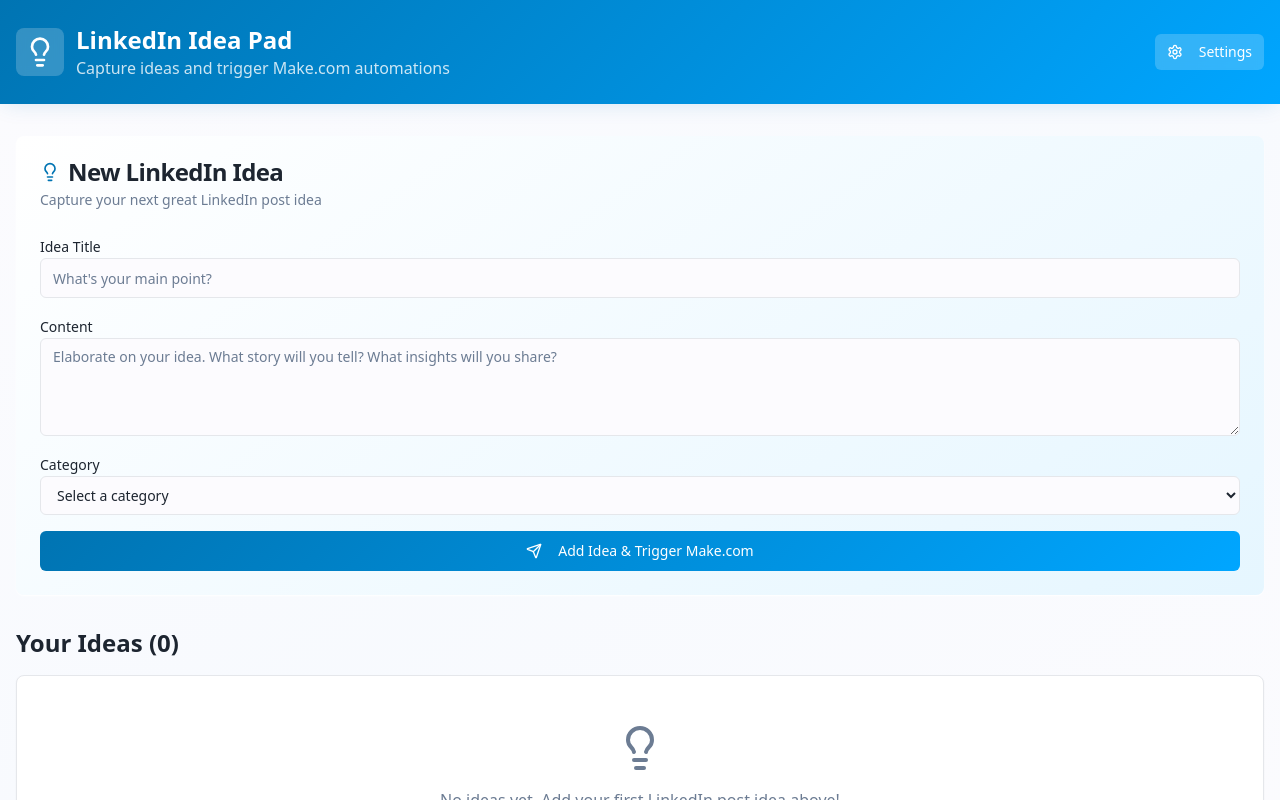
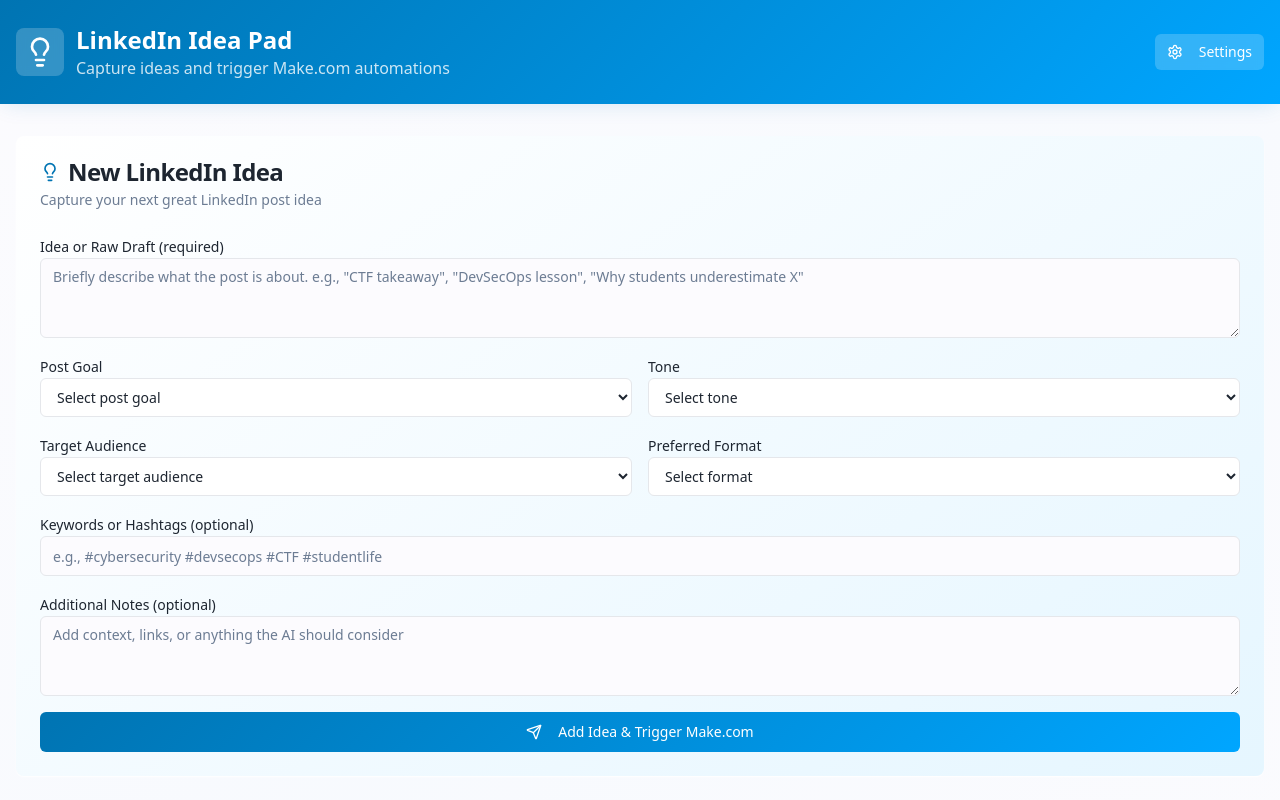
Before and after one commit to AbdullahGheith/idea-flow-linked, a React (Vite) app: page / in a window 1280 px wide. Shown: the top 800 px of the page. Built offline with nearby package versions, Linux system fonts and the light colour scheme.

Commit message:
Add custom form fields
Implement new form fields for the LinkedIn idea pad, including fields for idea description, post goal, tone, target audience, keywords/hashtags, preferred format, and additional notes.

```diff
--- a/src/components/LinkedInIdeaPad.tsx
+++ b/src/components/LinkedInIdeaPad.tsx
@@ -11,23 +11,62 @@ import { Label } from "@/components/ui/label";
 
 interface IdeaItem {
   id: string;
-  title: string;
-  content: string;
-  category: string;
+  ideaOrDraft: string;
+  postGoal: string;
+  tone: string;
+  targetAudience: string;
+  keywords: string;
+  preferredFormat: string;
+  additionalNotes: string;
   timestamp: string;
 }
 
 export default function LinkedInIdeaPad() {
   const [ideas, setIdeas] = useState<IdeaItem[]>([]);
-  const [newIdea, setNewIdea] = useState({ title: '', content: '', category: '' });
+  const [newIdea, setNewIdea] = useState({
+    ideaOrDraft: '',
+    postGoal: '',
+    tone: '',
+    targetAudience: '',
+    keywords: '',
+    preferredFormat: '',
+    additionalNotes: ''
+  });
   const [webhookUrl, setWebhookUrl] = useState('');
   const [isLoading, setIsLoading] = useState(false);
   const { toast } = useToast();
 
-  // Categories for LinkedIn posts
-  const categories = [
-    'Industry Insights', 'Personal Growth', 'Leadership', 'Tech Trends',
-    'Career Tips', 'Networking', 'Motivation', 'Business Strategy'
+  // Form options
+  const postGoals = [
+    'Share a personal experience',
+    'Demonstrate expertise',
+    'Spark discussion',
+    'Promote something (e.g. event, course)',
+    'Inspire / reflect'
+  ];
+
+  const tones = [
+    'Personal / informal',
+    'Reflective',
+    'Light / humorous',
+    'Bold / opinionated'
+  ];
+
+  const targetAudiences = [
+    'Cybersecurity students',
+    'Security professionals',
+    'Founders / startup people',
+    'Tech-curious followers',
+    'Newcomers to the field'
+  ];
+
+  const preferredFormats = [
+    'Text post',
+    'Image + caption',
+    'Screenshot with commentary',
+    'Meme idea',
+    'Quote graphic',
+    'Short video idea'
   ];
 
   // Load data from localStorage on mount
@@ -76,9 +115,13 @@ export default function LinkedInIdeaPad() {
         },
         mode: "no-cors",
         body: JSON.stringify({
-          title: idea.title,
-          content: idea.content,
-          category: idea.category,
+          ideaOrDraft: idea.ideaOrDraft,
+          postGoal: idea.postGoal,
+          tone: idea.tone,
+          targetAudience: idea.targetAudience,
+          keywords: idea.keywords,
+          preferredFormat: idea.preferredFormat,
+          additionalNotes: idea.additionalNotes,
           timestamp: idea.timestamp,
           source: "LinkedIn Idea Pad",
           platform: "LinkedIn"
@@ -103,10 +146,10 @@ export default function LinkedInIdeaPad() {
 
   // Add new idea
   const addIdea = async () => {
-    if (!newIdea.title.trim() || !newIdea.content.trim()) {
+    if (!newIdea.ideaOrDraft.trim()) {
       toast({
         title: "Missing Information",
-        description: "Please fill in both title and content for your idea.",
+        description: "Please fill in the idea or draft field.",
         variant: "destructive",
       });
       return;
@@ -114,15 +157,27 @@ export default function LinkedInIdeaPad() {
 
     const idea: IdeaItem = {
       id: Date.now().toString(),
-      title: newIdea.title,
-      content: newIdea.content,
-      category: newIdea.category || 'General',
+      ideaOrDraft: newIdea.ideaOrDraft,
+      postGoal: newIdea.postGoal,
+      tone: newIdea.tone,
+      targetAudience: newIdea.targetAudience,
+      keywords: newIdea.keywords,
+      preferredFormat: newIdea.preferredFormat,
+      additionalNotes: newIdea.additionalNotes,
       timestamp: new Date().toISOString(),
     };
 
     const updatedIdeas = [idea, ...ideas];
     saveIdeas(updatedIdeas);
-    setNewIdea({ title: '', content: '', category: '' });
+    setNewIdea({
+      ideaOrDraft: '',
+      postGoal: '',
+      tone: '',
+      targetAudience: '',
+      keywords: '',
+      preferredFormat: '',
+      additionalNotes: ''
+    });
 
     // Trigger Make.com webhook
     await triggerMakeWebhook(idea);
@@ -208,39 +263,99 @@ export default function LinkedInIdeaPad() {
           </CardHeader>
           <CardContent className="space-y-4">
             <div>
-              <Label htmlFor="title">Idea Title</Label>
+              <Label htmlFor="ideaOrDraft">Idea or Raw Draft (required)</Label>
+              <Textarea
+                id="ideaOrDraft"
+                placeholder='Briefly describe what the post is about. e.g., "CTF takeaway", "DevSecOps lesson", "Why students underestimate X"'
+                value={newIdea.ideaOrDraft}
+                onChange={(e) => setNewIdea({ ...newIdea, ideaOrDraft: e.target.value })}
+                rows={3}
+              />
+            </div>
+
+            <div className="grid grid-cols-1 md:grid-cols-2 gap-4">
+              <div>
+                <Label htmlFor="postGoal">Post Goal</Label>
+                <select
+                  id="postGoal"
+                  value={newIdea.postGoal}
+                  onChange={(e) => setNewIdea({ ...newIdea, postGoal: e.target.value })}
+                  className="w-full px-3 py-2 border border-input bg-card rounded-md text-sm focus:outline-none focus:ring-2 focus:ring-ring z-50 relative"
+                >
+                  <option value="">Select post goal</option>
+                  {postGoals.map((goal) => (
+                    <option key={goal} value={goal}>{goal}</option>
+                  ))}
+                </select>
+              </div>
+
+              <div>
+                <Label htmlFor="tone">Tone</Label>
+                <select
+                  id="tone"
+                  value={newIdea.tone}
+                  onChange={(e) => setNewIdea({ ...newIdea, tone: e.target.value })}
+                  className="w-full px-3 py-2 border border-input bg-card rounded-md text-sm focus:outline-none focus:ring-2 focus:ring-ring z-50 relative"
+                >
+                  <option value="">Select tone</option>
+                  {tones.map((tone) => (
+                    <option key={tone} value={tone}>{tone}</option>
+                  ))}
+                </select>
+              </div>
+            </div>
+
+            <div className="grid grid-cols-1 md:grid-cols-2 gap-4">
+              <div>
+                <Label htmlFor="targetAudience">Target Audience</Label>
+                <select
+                  id="targetAudience"
+                  value={newIdea.targetAudience}
+                  onChange={(e) => setNewIdea({ ...newIdea, targetAudience: e.target.value })}
+                  className="w-full px-3 py-2 border border-input bg-card rounded-md text-sm focus:outline-none focus:ring-2 focus:ring-ring z-50 relative"
+                >
+                  <option value="">Select target audience</option>
+                  {targetAudiences.map((audience) => (
+                    <option key={audience} value={audience}>{audience}</option>
+                  ))}
+                </select>
+              </div>
+
+              <div>
+                <Label htmlFor="preferredFormat">Preferred Format</Label>
+                <select
+                  id="preferredFormat"
+                  value={newIdea.preferredFormat}
+                  onChange={(e) => setNewIdea({ ...newIdea, preferredFormat: e.target.value })}
+                  className="w-full px-3 py-2 border border-input bg-card rounded-md text-sm focus:outline-none focus:ring-2 focus:ring-ring z-50 relative"
+                >
+                  <option value="">Select format</option>
+                  {preferredFormats.map((format) => (
+                    <option key={format} value={format}>{format}</option>
+                  ))}
+                </select>
+              </div>
+            </div>
+
+            <div>
+              <Label htmlFor="keywords">Keywords or Hashtags (optional)</Label>
               <Input
-                id="title"
-                placeholder="What's your main point?"
-                value={newIdea.title}
-                onChange={(e) => setNewIdea({ ...newIdea, title: e.target.value })}
+                id="keywords"
+                placeholder="e.g., #cybersecurity #devsecops #CTF #studentlife"
+                value={newIdea.keywords}
+                onChange={(e) => setNewIdea({ ...newIdea, keywords: e.target.value })}
               />
             </div>
 
             <div>
-              <Label htmlFor="content">Content</Label>
+              <Label htmlFor="additionalNotes">Additional Notes (optional)</Label>
               <Textarea
-                id="content"
-                placeholder="Elaborate on your idea. What story will you tell? What insights will you share?"
-                value={newIdea.content}
-                onChange={(e) => setNewIdea({ ...newIdea, content: e.target.value })}
-                rows={4}
+                id="additionalNotes"
+                placeholder="Add context, links, or anything the AI should consider"
+                value={newIdea.additionalNotes}
+                onChange={(e) => setNewIdea({ ...newIdea, additionalNotes: e.target.value })}
+                rows={3}
               />
-            </div>
-
-            <div>
-              <Label htmlFor="category">Category</Label>
-              <select
-                id="category"
-                value={newIdea.category}
-                onChange={(e) => setNewIdea({ ...newIdea, category: e.target.value })}
-                className="w-full px-3 py-2 border border-input bg-background rounded-md text-sm focus:outline-none focus:ring-2 focus:ring-ring"
-              >
-                <option value="">Select a category</option>
-                {categories.map((cat) => (
-                  <option key={cat} value={cat}>{cat}</option>
-                ))}
-              </select>
             </div>
 
             <Button
@@ -278,9 +393,11 @@ export default function LinkedInIdeaPad() {
                   <CardHeader>
                     <div className="flex items-start justify-between">
                       <div className="flex-1">
-                        <CardTitle className="text-lg">{idea.title}</CardTitle>
-                        <div className="flex items-center space-x-2 mt-2">
-                          <Badge variant="secondary">{idea.category}</Badge>
+                        <CardTitle className="text-lg line-clamp-2">{idea.ideaOrDraft}</CardTitle>
+                        <div className="flex items-center flex-wrap gap-2 mt-2">
+                          {idea.postGoal && <Badge variant="secondary">{idea.postGoal}</Badge>}
+                          {idea.tone && <Badge variant="outline">{idea.tone}</Badge>}
+                          {idea.targetAudience && <Badge className="bg-primary/10 text-primary hover:bg-primary/20">{idea.targetAudience}</Badge>}
                           <span className="text-sm text-muted-foreground">
                             {new Date(idea.timestamp).toLocaleDateString()}
                           </span>
@@ -292,6 +409,7 @@ export default function LinkedInIdeaPad() {
                           size="sm"
                           onClick={() => triggerMakeWebhook(idea)}
                           disabled={isLoading}
+                          title="Send to Make.com"
                         >
                           <ExternalLink className="h-4 w-4" />
                         </Button>
@@ -299,14 +417,34 @@ export default function LinkedInIdeaPad() {
                           variant="outline"
                           size="sm"
                           onClick={() => deleteIdea(idea.id)}
+                          title="Delete idea"
                         >
                           <Trash2 className="h-4 w-4" />
                         </Button>
                       </div>
                     </div>
                   </CardHeader>
-                  <CardContent>
-                    <p className="text-foreground/80 whitespace-pre-wrap">{idea.content}</p>
+                  <CardContent className="space-y-3">
+                    {idea.preferredFormat && (
+                      <div>
+                        <span className="text-sm font-medium text-muted-foreground">Format: </span>
+                        <span className="text-sm">{idea.preferredFormat}</span>
+                      </div>
+                    )}
+
+                    {idea.keywords && (
+                      <div>
+                        <span className="text-sm font-medium text-muted-foreground">Keywords: </span>
+                        <span className="text-sm text-primary">{idea.keywords}</span>
+                      </div>
+                    )}
+
+                    {idea.additionalNotes && (
+                      <div>
+                        <span className="text-sm font-medium text-muted-foreground">Notes: </span>
+                        <p className="text-sm text-foreground/80 whitespace-pre-wrap mt-1">{idea.additionalNotes}</p>
+                      </div>
+                    )}
                   </CardContent>
                 </Card>
               ))}
```
